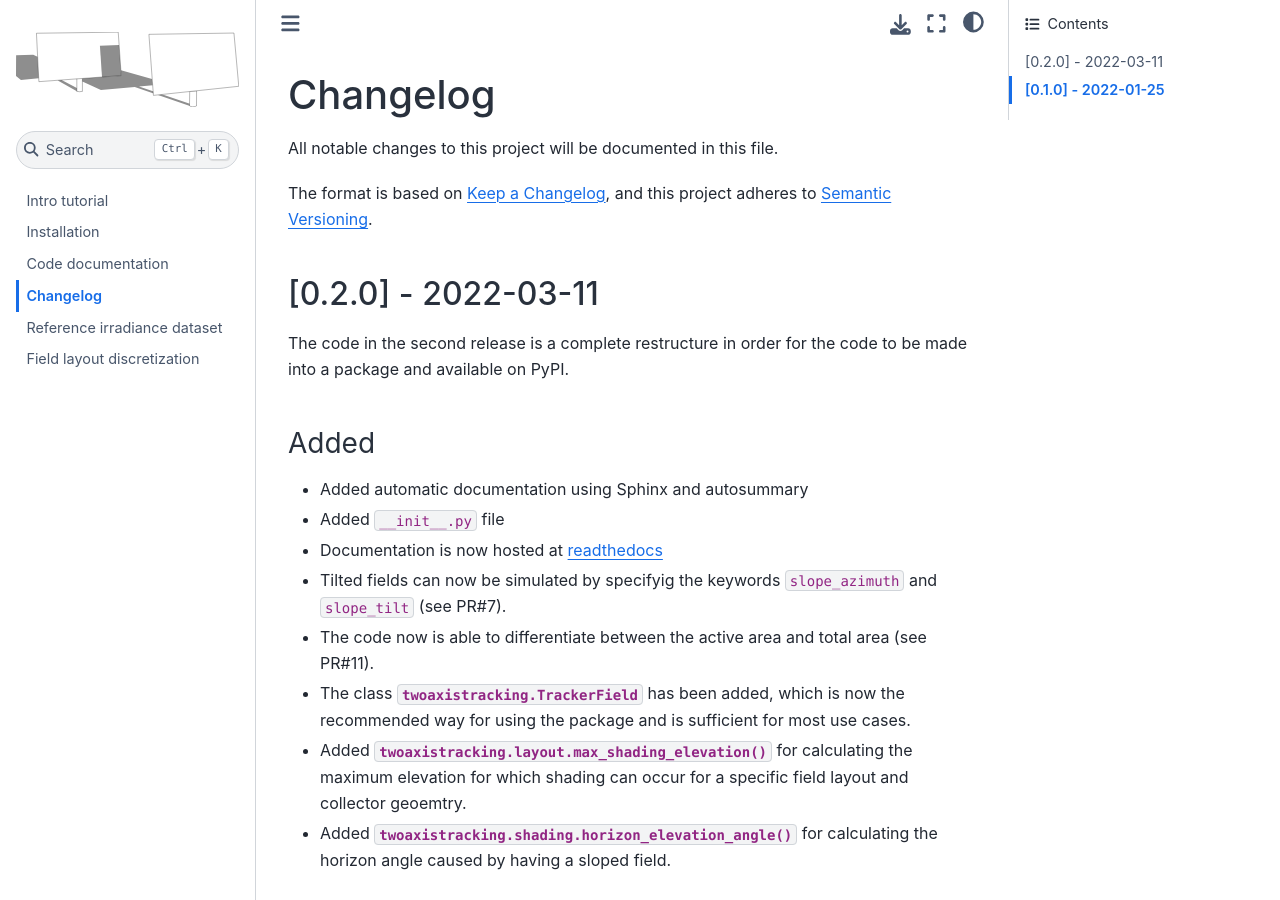
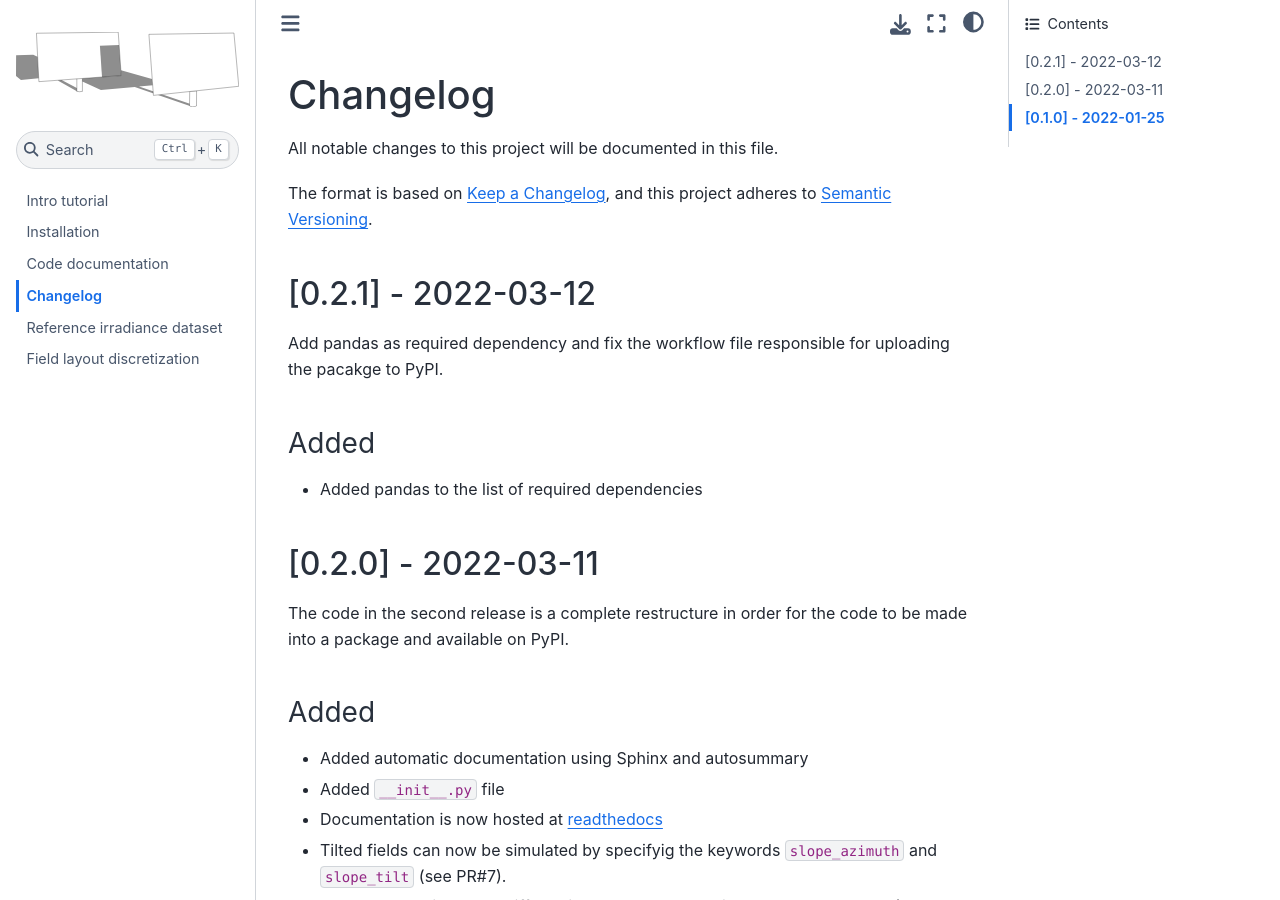
Before and after one commit to pvlib/twoaxistracking, a Sphinx documentation site: the page built from docs/source/whatsnew.md, in a window 1280 px wide and 900 px high. Built offline with Sphinx 7.4.7 and the Sphinx Book theme 1.1.4, drawn with Linux system fonts in a browser that asks for light colours.

Commit message:
Update whatsnew.md

```diff
--- a/docs/source/whatsnew.md
+++ b/docs/source/whatsnew.md
@@ -3,6 +3,14 @@ All notable changes to this project will be documented in this file.
 
 The format is based on [Keep a Changelog](https://keepachangelog.com/en/1.0.0/),
 and this project adheres to [Semantic Versioning](https://semver.org/spec/v2.0.0.html).
+
+## [0.2.1] - 2022-03-12
+Add pandas as required dependency and fix the workflow file responsible for uploading
+the pacakge to PyPI.
+
+### Added
+- Added pandas to the list of required dependencies
+
 
 ## [0.2.0] - 2022-03-11
 The code in the second release is a complete restructure in order for the code to be
```
